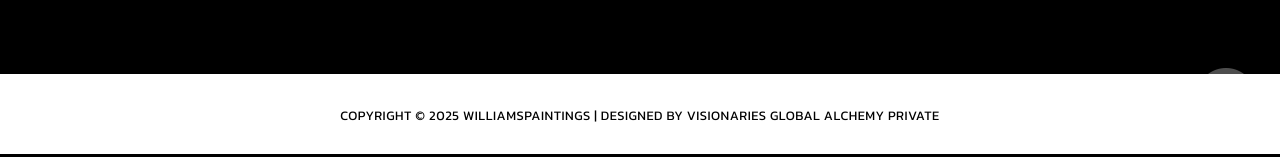
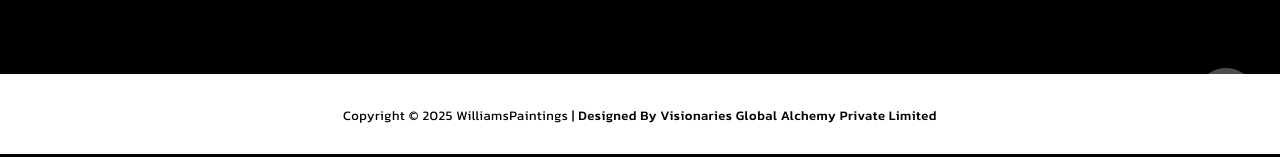
Before and after one commit to LakshmananDhuraisamy/artist, a PHP site: page /faqs.php in a window 1280 px wide. Shown: the part 643-800 px from the top of the page. Run offline with PHP 8.4, Linux system fonts and the light colour scheme; some libraries are stand-ins or nearby versions.

Commit message:
copyright changes

```diff
--- a/css/style.css
+++ b/css/style.css
@@ -570,7 +570,7 @@ footer p {
   color: #000;
   font-weight: 400;
   font-size: 13px;
-  text-transform: uppercase;
+  text-transform: capitalize;
   padding-top: 33px;
   letter-spacing: 0.5px;
 }
--- a/footer.php
+++ b/footer.php
@@ -4,7 +4,7 @@
             <div class="col-md-12">
                 <p>Copyright &copy; 2025 WilliamsPaintings
 
-    | Designed by Visionaries Global Alchemy Private</p>
+    | <span> Designed by Visionaries Global Alchemy Private Limited <span></p>
             </div>
         </div>
     </footer>
--- a/header.php
+++ b/header.php
@@ -37,6 +37,10 @@
     width: 400px;
     height: 580px;
 }
+footer p span{
+  color: #000;
+  font-weight: 500;
+}
 
   @media screen and (max-width: 768px) {
 
```
